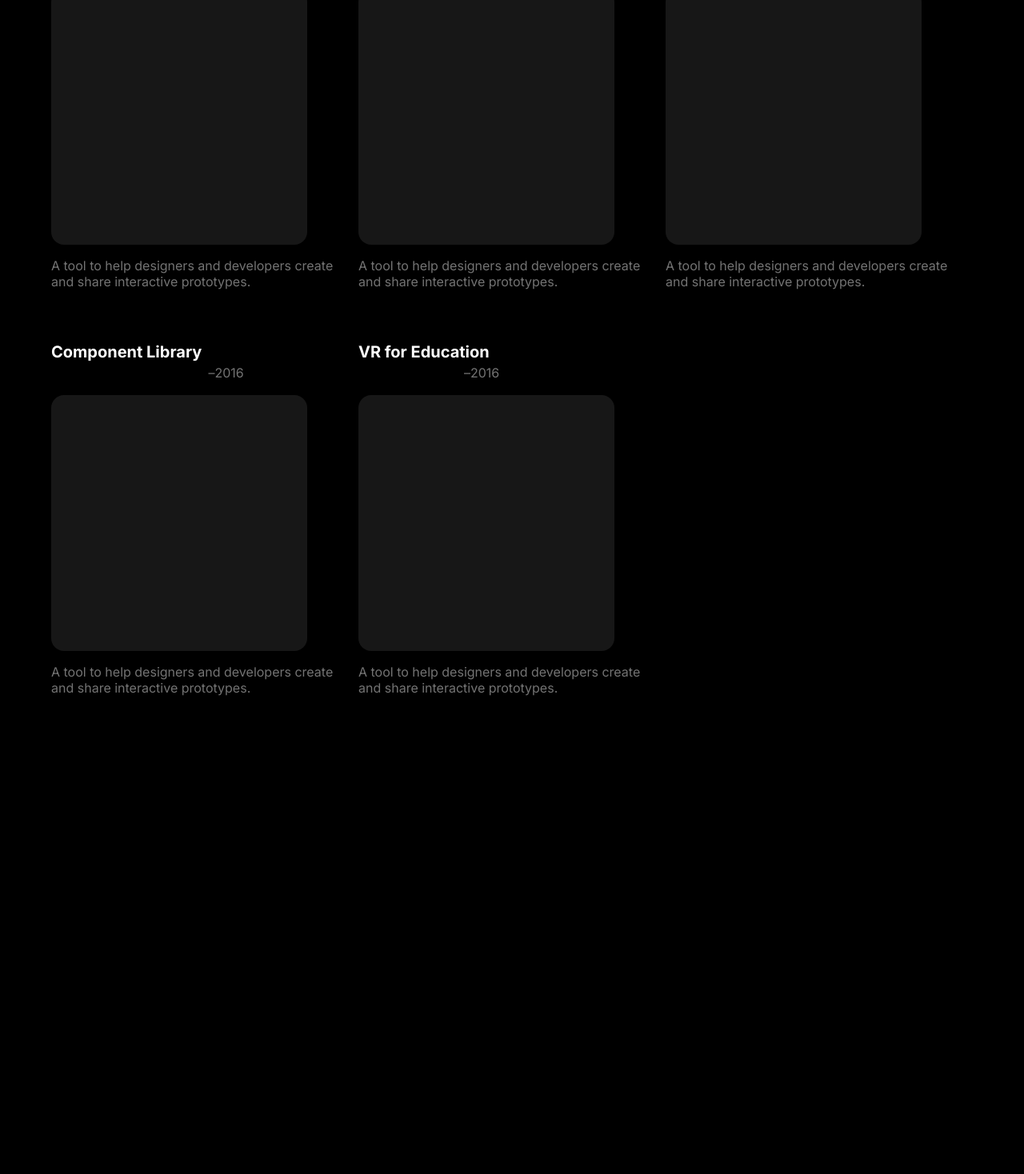
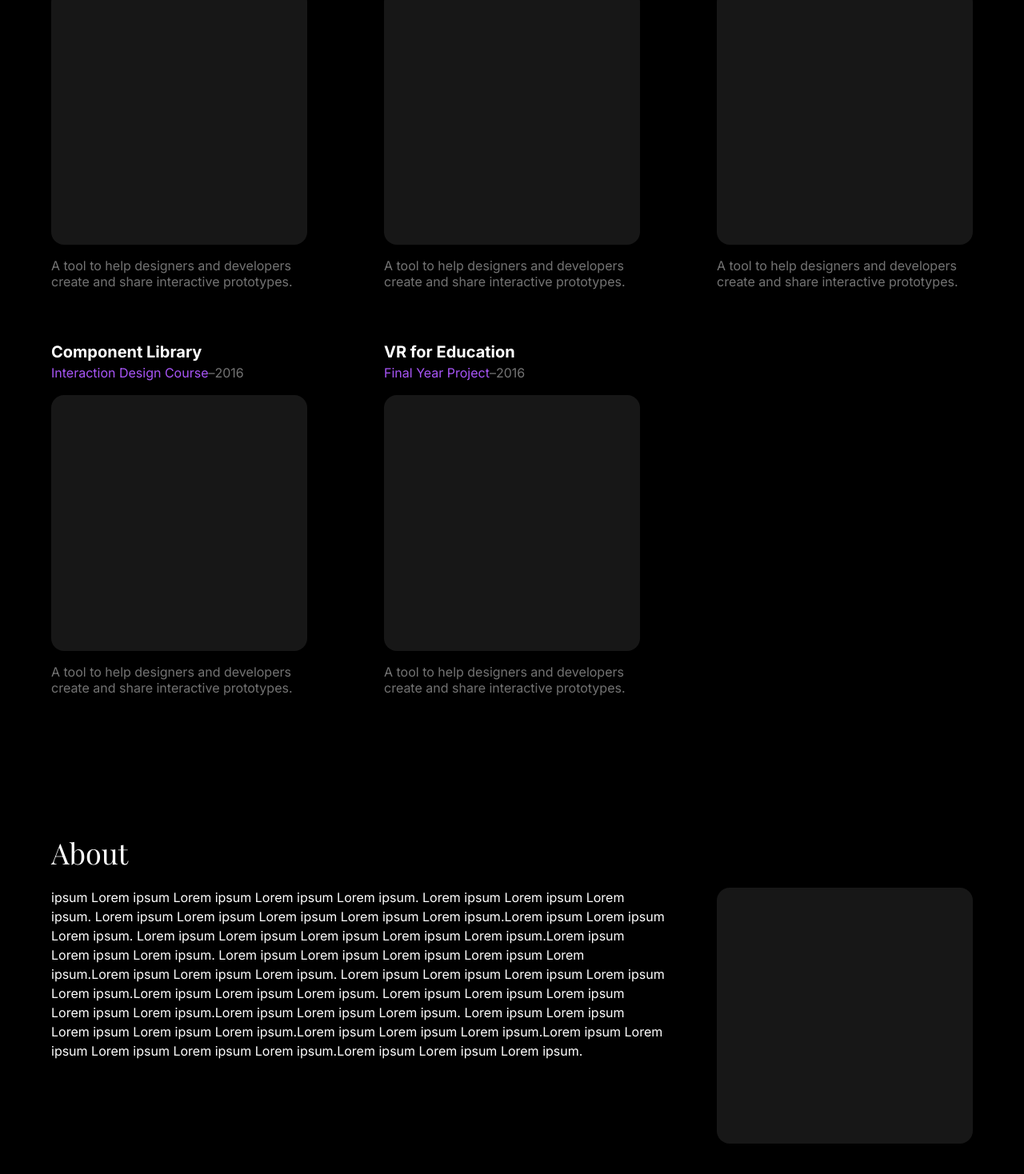
Before and after one commit to PaliwalSparsh/design-portfolio, a Next.js app: page / in a window 1280 px wide. Shown: the part 1082-2550 px from the top of the page at 80% size. Before the commit the page ends 2016 px from the top, so only its background shows below. Built offline with nearby package versions, Linux system fonts and the light colour scheme; a web font is replaced by a local one.

Commit message:
Home: Add about section

```diff
--- /dev/null
+++ b/components/ProjectCard.js
@@ -0,0 +1,31 @@
+import { useWindowSize } from "../utils/hooks";
+
+function ProjectCard(props) {
+  const { width } = useWindowSize();
+  const isSmallScreen = width <= 768;
+
+  return (
+    <div className="mt-16 w-full md:w-80 inline-block">
+      <div className="text-xl font-bold text-white">{props.title}</div>
+      <div className="text-base">
+        <span className={props.orgColor}>{props.org}</span>
+        <span className="text-neutral-500">–{props.year}</span>
+      </div>
+      <div
+        className="mt-2 md:mt-4 bg-neutral-900 rounded-2xl md:w-80 md:h-80"
+        style={
+          isSmallScreen
+            ? {
+                height: `${width - 48}px`,
+              }
+            : {}
+        }
+      >
+        {/* <Image src={props.imageSrc} alt={props.imageAlt} width={240} height={240} /> */}
+      </div>
+      <div className="mt-2 md:mt-4 text-base text-neutral-500 leading-5">{props.description}</div>
+    </div>
+  );
+}
+
+export default ProjectCard;
--- a/pages/index.js
+++ b/pages/index.js
@@ -1,11 +1,12 @@
 import Image from "next/image";
+import ProjectCard from "../components/ProjectCard";
 
 function Container() {
   return (
     <div>
       <Introduction />
       <Projects />
-      {/* <About /> */}
+      <About />
     </div>
   );
 }
@@ -46,70 +47,79 @@ function Projects() {
       <h2 className="mt-44 text-center md:text-left text-2xl md:text-4xl text-white font-serif">
         Projects
       </h2>
-      <div className="mt-6 flex flex-wrap flex-row">
-        <Project
+      <div className="w-full mt-6 flex flex-wrap flex-row justify-between md:justify-around lg:justify-between">
+        <ProjectCard
           title="FormA11y"
           org="Adobe Research"
-          orgColor="red-500"
+          orgColor="text-red-500"
           year="WIP"
           imageSrc="/sketchbook.png"
           imageAlt="/sketchbook.png"
           description="A tool to help designers and developers create and share interactive prototypes."
         />
-        <Project
-          title="Game for Discovery of Preferences"
+        <ProjectCard
+          title="Game for Preferences Discovery"
           org="Google Summer of Code"
-          orgColor="amber-500"
+          orgColor="text-amber-500"
           year="2016"
           imageSrc="/sketchbook.png"
           imageAlt="/sketchbook.png"
           description="A tool to help designers and developers create and share interactive prototypes."
         />
-        <Project
+        <ProjectCard
           title="Music Through the Pandemic"
           org="Data Visualisation Course"
-          orgColor="purple-500"
+          orgColor="text-purple-500"
           year="2021"
           imageSrc="/sketchbook.png"
           imageAlt="/sketchbook.png"
           description="A tool to help designers and developers create and share interactive prototypes."
         />
-        <Project
+        <ProjectCard
           title="Component Library"
           org="Interaction Design Course"
-          orgColor="purple-500"
+          orgColor="text-purple-500"
           year="2016"
           imageSrc="/sketchbook.png"
           imageAlt="/sketchbook.png"
           description="A tool to help designers and developers create and share interactive prototypes."
         />
-        <Project
+        <ProjectCard
           title="VR for Education"
           org="Final Year Project"
-          orgColor="purple-500"
+          orgColor="text-purple-500"
           year="2016"
           imageSrc="/sketchbook.png"
           imageAlt="/sketchbook.png"
           description="A tool to help designers and developers create and share interactive prototypes."
         />
+        <div className="h-1 w-80"></div>
       </div>
     </>
   );
 }
 
-function Project(props) {
+function About() {
   return (
-    <div className="mt-16 w-full md:w-1/3">
-      <div className="text-xl font-bold text-white">{props.title}</div>
-      <div className="text-base">
-        <span className={`text-${props.orgColor}`}>{props.org}</span>
-        <span className="text-neutral-500">–{props.year}</span>
+    <>
+      <h2 className="mt-44 text-center md:text-left text-2xl md:text-4xl text-white font-serif">
+        About
+      </h2>
+      <div className="w-full mt-6 flex flex-wrap flex-row justify-between">
+        <div className="text-white md:w-2/3">
+          ipsum Lorem ipsum Lorem ipsum Lorem ipsum Lorem ipsum. Lorem ipsum Lorem ipsum Lorem
+          ipsum. Lorem ipsum Lorem ipsum Lorem ipsum Lorem ipsum Lorem ipsum.Lorem ipsum Lorem ipsum
+          Lorem ipsum. Lorem ipsum Lorem ipsum Lorem ipsum Lorem ipsum Lorem ipsum.Lorem ipsum Lorem
+          ipsum Lorem ipsum. Lorem ipsum Lorem ipsum Lorem ipsum Lorem ipsum Lorem ipsum.Lorem ipsum
+          Lorem ipsum Lorem ipsum. Lorem ipsum Lorem ipsum Lorem ipsum Lorem ipsum Lorem ipsum.Lorem
+          ipsum Lorem ipsum Lorem ipsum. Lorem ipsum Lorem ipsum Lorem ipsum Lorem ipsum Lorem
+          ipsum.Lorem ipsum Lorem ipsum Lorem ipsum. Lorem ipsum Lorem ipsum Lorem ipsum Lorem ipsum
+          Lorem ipsum.Lorem ipsum Lorem ipsum Lorem ipsum.Lorem ipsum Lorem ipsum Lorem ipsum Lorem
+          ipsum Lorem ipsum.Lorem ipsum Lorem ipsum Lorem ipsum.
+        </div>
+        <div className="bg-neutral-900 rounded-2xl md:w-80 md:h-80"></div>
       </div>
-      <div className="mt-2 md:mt-4 bg-neutral-900 rounded-2xl md:w-80 h-80">
-        {/* <Image src={props.imageSrc} alt={props.imageAlt} width={240} height={240} /> */}
-      </div>
-      <div className="mt-2 md:mt-4 text-base text-neutral-500 leading-5">{props.description}</div>
-    </div>
+    </>
   );
 }
 
--- /dev/null
+++ b/utils/hooks.js
@@ -0,0 +1,25 @@
+import { useState, useEffect } from "react";
+
+function useWindowSize() {
+  const isSSR = typeof window === "undefined";
+  const [windowSize, setWindowSize] = useState({
+    width: isSSR ? 1200 : window.innerWidth,
+    height: isSSR ? 800 : window.innerHeight,
+  });
+
+  function changeWindowSize() {
+    setWindowSize({ width: window.innerWidth, height: window.innerHeight });
+  }
+
+  useEffect(() => {
+    window.addEventListener("resize", changeWindowSize);
+
+    return () => {
+      window.removeEventListener("resize", changeWindowSize);
+    };
+  }, []);
+
+  return windowSize;
+}
+
+export { useWindowSize };
```
